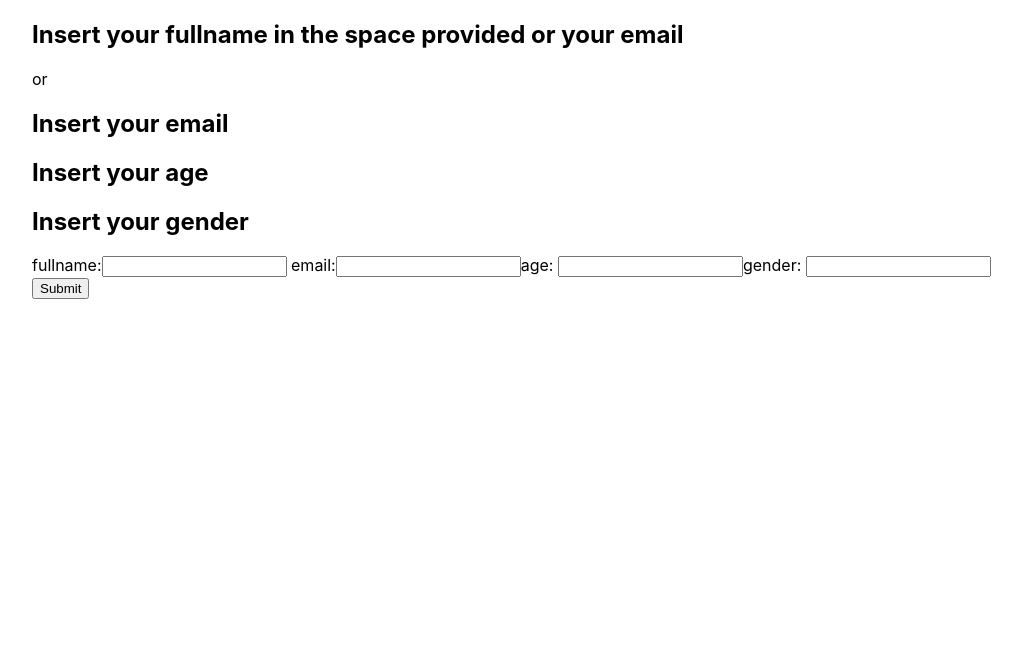
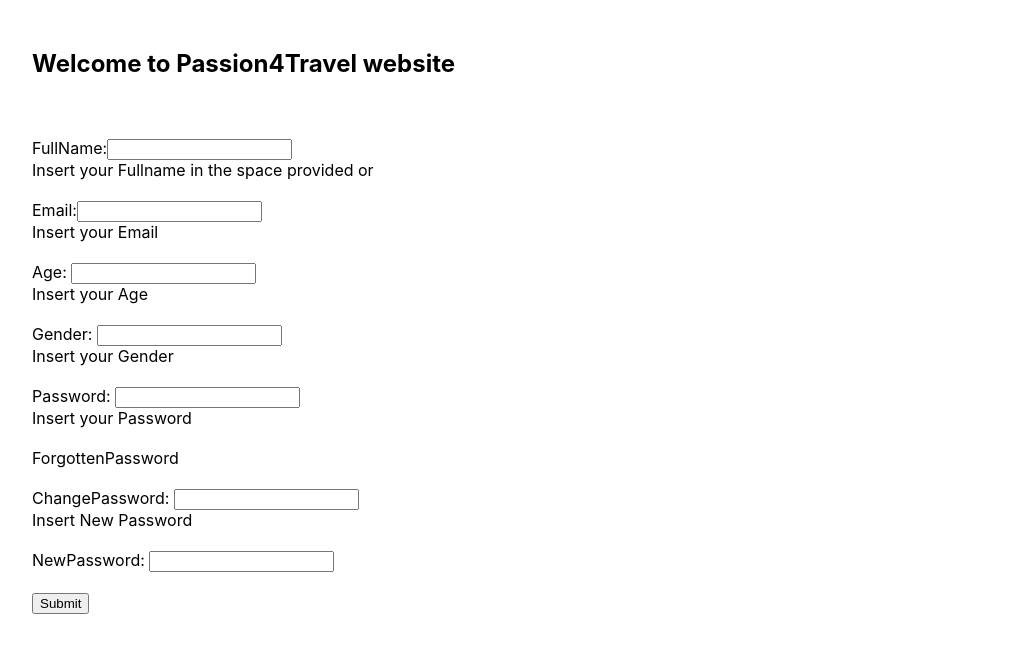
Before and after one commit to cbfacademy-course-material-taylor-2022/software-engineering-project-group-d, a React (Create React App) app in the folder client/: page / in a window 1280 px wide. Shown: the top 652 px of the page, without its empty margins (8-1030 px from the left). Built offline with nearby package versions, Linux system fonts and the light colour scheme; no server answers.

Commit message:
Edit Profile user Page in progress

```diff
--- a/client/package.json
+++ b/client/package.json
@@ -5,8 +5,8 @@
   "proxy": "http://localhost:8080",
   "dependencies": {
     "axios": "^0.25.0",
-    "react": "^17.0.2",
-    "react-dom": "^17.0.2",
+    "react": "^17.2.0",
+    "react-dom": "^17.2.0",
     "react-router-dom": "^5.0.0",
     "react-scripts": "^5.0.0",
     "web-vitals": "^2.1.3"
--- a/client/src/App.js
+++ b/client/src/App.js
@@ -21,8 +21,14 @@
     return (
       <li key={user._id}>
         <h3>
-          {`${user.first_name}
-          ${user.last_name}`}
+          {`${user.fullname}
+           ${user.email}`}
+           ${user.Age}`}
+           ${user.Gender}`}
+           ${user.Password}`}
+           ${user.ChangePassword}`}
+           ${user.NewPassword}`}
+
         </h3>
         <p>{user.location}</p>
       </li>
@@ -35,7 +41,7 @@
         {profiles && profiles.length > 0 ? (
           profiles.map((profile) => renderProfile(profile))
         ) : (
-          //<p>No profiles found</p>
+        //<p> No profiles found</p>
             <EditProfile/>
         )}
       </ul>
--- a/client/src/component/EditProfile.js
+++ b/client/src/component/EditProfile.js
@@ -4,8 +4,13 @@
   const [fullname, setFullname] = useState('');
   const [email, setEmail] = useState('');
   const [age, setAge] = useState('');
-    const [gender, setGender] = useState('');
+  const [gender, setGender] = useState('');
+  const [password, setPassword] = useState('');
+  // const [forgottenpassword, setForgottenPassword] = useState('true');
+  const [changepassword, setChangePassword] = useState('');
+  const [newpassword, setNewPassword] = useState('');
   const [submitted,setSubmitted] = useState(false);
+
 
   function handleSubmit(event) {
     event.preventDefault();
@@ -14,27 +19,45 @@
 
   return (
     <>
-      <h2>Insert your fullname in the space provided or your email</h2> or
-      <h2>Insert your email</h2>
-      <h2>Insert your age</h2>
-      <h2>Insert your gender</h2>
-      <form onSubmit={(e) => handleSubmit(e)}>
+   <form onSubmit={handleSubmit}>
         <div>
-          <label> fullname:<input type="text" value={fullname} onChange={(e) => {setFullname(e.target.value); setSubmitted(false) }} /></label>
-          <label> email:<input type="text" value={email} onChange={(e) => {setEmail(e.target.value); setSubmitted(false) }} /></label>
-          <label>age: <input type="number" value={age} onChange={(e) => {setAge(e.target.value); setSubmitted(false) }} /></label>
-          <label >gender: <input type="text" value={gender} onChange={(e) => {setGender(e.target.value); setSubmitted(false) }} /></label>
+        <label><h2><br/> Welcome to Passion4Travel website </h2></label>  <br/>
+
+          <br/>
+          <label> FullName:<input type="text" value={fullname} onChange={(e) => {setFullname(e.target.value);
+          setSubmitted(false) }} /></label><br/>
+          <h>Insert your Fullname in the space provided or </h><br/>
+          <br/>  <label> Email:<input type="text" value={email} onChange={(e) => {setEmail(e.target.value);
+            setSubmitted(false) }} /></label><br/>
+            <h>Insert your Email</h><br/>
+            <br/> <label>Age: <input type="number" value={age} onChange={(e) => {setAge(e.target.value);
+            setSubmitted(false) }} /></label><br/>
+             <h>Insert your Age</h><br/>
+             <br/> <label >Gender: <input type="text" value={gender} onChange={(e) => {setGender(e.target.value);
+             setSubmitted(false) }} /></label><br/>
+             <h>Insert your Gender</h><br/>
+             <br/> <label >Password: <input type="password" value={password} onChange={(e) => {setPassword(e.target.value);
+            setSubmitted(false) }} /></label><br/>
+             <h>Insert your Password</h><br/>
+             <br/> <h> ForgottenPassword </h><br/>
+             <br/> <label >ChangePassword: <input type="password" value={changepassword} onChange={(e) => {setChangePassword(e.target.value);
+            setSubmitted(false) }} /></label><br />
+
+               <h>Insert New Password</h><br/>
+             <br/> <label >NewPassword: <input type="password" value={newpassword} onChange={(e) => {setNewPassword(e.target.value);
+            setSubmitted(false) }} /></label><br />
+               {/* <h>Insert your New Password</h><br/>  */}
+               <br/>
         </div>
+
         <input type="submit" value="Submit" id="submit-button"/>
       </form>
-      {/* <div id="results">
-        //<h3>Results </h3>
-        Name: {fullname}<br />
-            Email:  {email}<br />
-            Age: {age}<br />
-            Gender: {gender}<br />
-            {(submitted===true) &&<label>Thank you for submitting</label> }
-      </div> */}
+      <div id="results">
+
+            {(submitted===true) &&<label>Thank you for submitting your details!
+              </label> }
+
+      </div>
     </>
   );
 }
```
